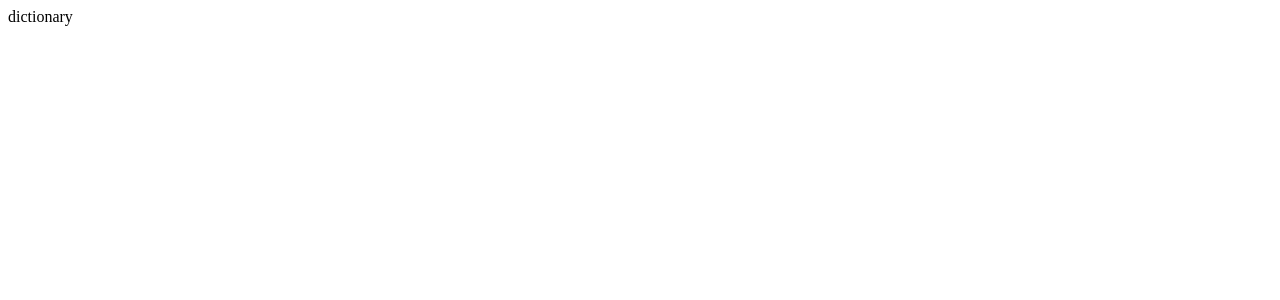
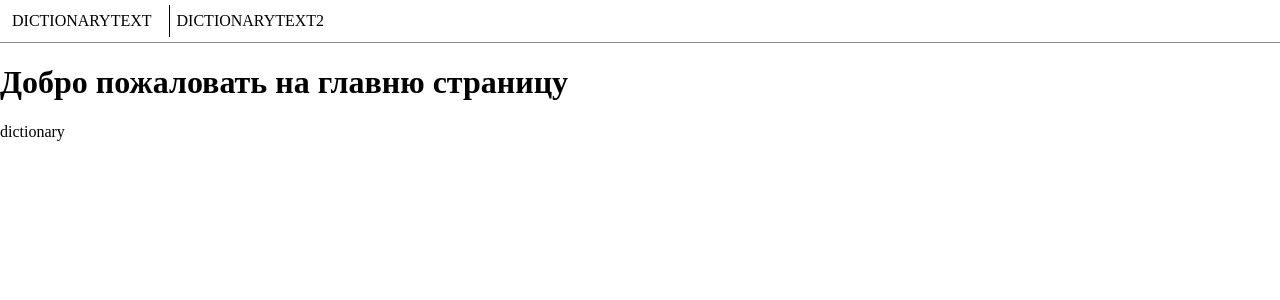
Before and after one commit to Nebosmile/admin-world-of-translators, a Nuxt app: page /dictionary in a window 1280 px wide. Shown: the top 300 px of the page. Built offline with nearby package versions, Linux system fonts and the light colour scheme.

Commit message:
up menu to layots

```diff
--- /dev/null
+++ b/components/menu/mainmenu.vue
@@ -0,0 +1,26 @@
+<template lang="html">
+  	<div class="menu_wrap container">
+  		<ul class="menu">
+  			<li v-for='(elem, index) in menu'>
+				<router-link :to='index'>{{elem}}</router-link>
+			</li>
+  		</ul>
+  	</div>
+</template>
+
+<script>
+export default {
+	name:'mainmenu',
+	data(){
+		return{
+			menu:{
+				dictionary:"dictionaryText",
+				dictionary2:"dictionaryText2",
+			}
+		}
+	}
+}
+</script>
+
+<style lang="css">
+</style>
--- a/layouts/base_page.vue
+++ b/layouts/base_page.vue
@@ -1,7 +1,64 @@
 <template>
-    <div class="">
+    <div class="main_wrap">
+        <div class="menu_section">
+            <mainmenu></mainmenu>
+        </div>
+
         <h1>Добро пожаловать на главню страницу</h1>
         <nuxt/>
     </div>
 
 </template>
+
+<script>
+
+import mainmenu from '@/components/menu/mainmenu'
+export default {
+    components: {
+       mainmenu
+    }
+};
+</script>
+<style lang='scss'>
+body{
+    margin: 0;
+    padding:0;
+}
+ul{
+    padding: 0;
+    margin: 0;
+}
+.menu_section{
+    border-bottom: solid 1px #8a8a8a;
+
+    .menu_wrap{
+        .menu{
+            display: flex;
+            li{
+                list-style: none;
+                padding: 5px;
+                a{
+                    width: 100%;
+                    display: inline-block;
+                    color: #000;
+                    text-transform: uppercase;
+                    text-decoration: none;
+                    border-left: solid 1px #000;
+                    padding: 7px;
+                }
+                a:hover{
+                    text-decoration: underline;
+                }
+
+            }
+            li:first-child a{
+                border-left: none;
+            }
+        }
+    }
+}
+
+section{
+    width: 100%;
+}
+</style>
--- a/pages/dictionary/index.vue
+++ b/pages/dictionary/index.vue
@@ -6,6 +6,7 @@
 
 <script>
 export default {
+	layout:'base_page',
 }
 </script>
 
```
